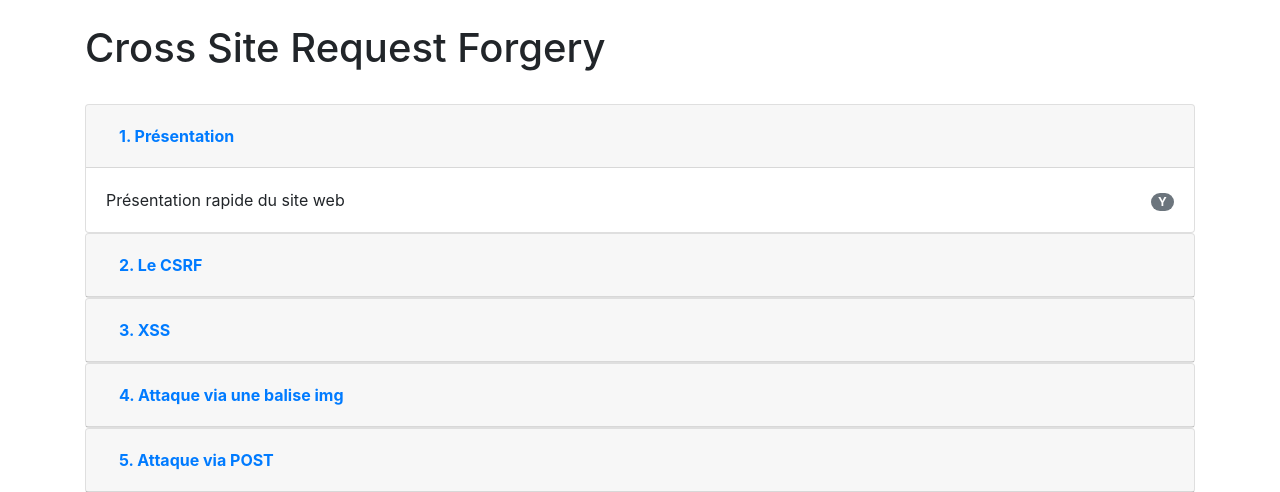
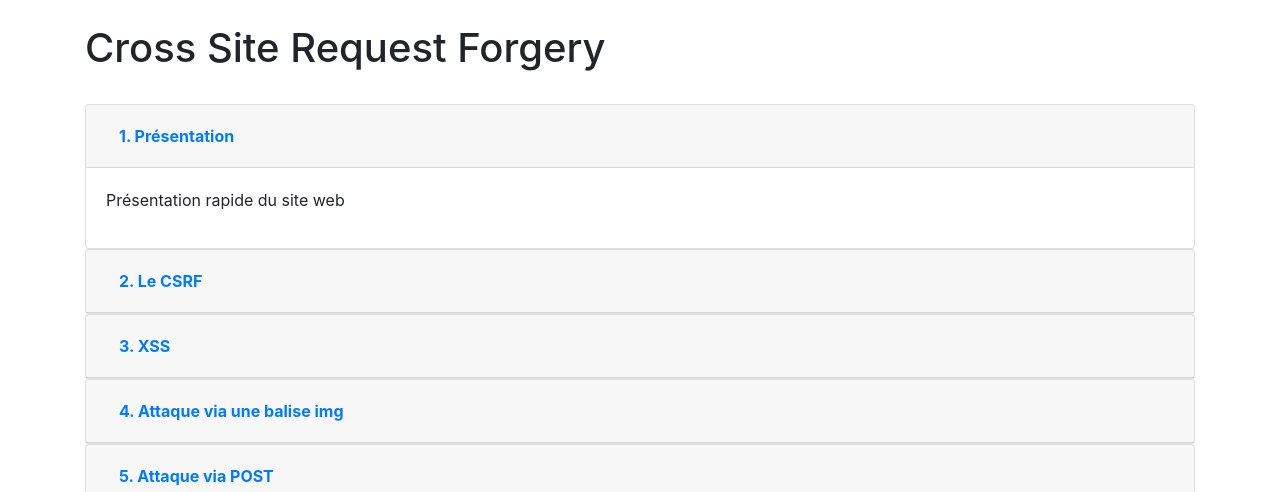
Before and after one commit to c-bertal/csrf, a Django app: page /presentation in a window 1280 px wide. Shown: the top 492 px of the page. Run offline with Django 3.2, Linux system fonts and the light colour scheme; some libraries are stand-ins or nearby versions.

Commit message:
fergthys

```diff
--- a/core/templates/core/presentation.html
+++ b/core/templates/core/presentation.html
@@ -22,9 +22,9 @@
                 <div id="collapseOne" class="collapse show" aria-labelledby="headingOne" data-parent="#accordion">
                     <div class="card-body">
                         <div class="float-right">
-                            <span class="badge badge-pill badge-secondary">Y</span>
+                            <span class="badge badge-pill badge-secondary"></span>
                         </div>
-                        Présentation rapide du site web
+                        <p>Présentation rapide du site web</p>
                     </div>
                 </div>
             </div>
@@ -42,7 +42,7 @@
                 <div id="collapseBdi" class="collapse" aria-labelledby="headingBdi" data-parent="#accordion">
                     <div class="card-body">
                         <div class="float-right">
-                            <span class="badge badge-pill badge-secondary">Y</span>
+                            <span class="badge badge-pill badge-secondary"></span>
                         </div>
                         Le principe d'une attaque CSRF
                     </div>
@@ -60,11 +60,12 @@
                 <div id="collapseAsd" class="collapse" aria-labelledby="headingAsd" data-parent="#accordion">
                     <div class="card-body">
                         <div class="float-right">
-                            <span class="badge badge-pill badge-secondary">Y</span>
+                            <span class="badge badge-pill badge-secondary"></span>
                         </div>
                         Démonstration de l'appel avec une balise &lt;script&gt;
                         <br>
                         Uniquement afin de faciliter les tests :
+                        <br>
                         <br>
                         <pre>
                             &lt;script&gt;alert('ALED')&lt;/script&gt;
@@ -84,21 +85,17 @@
                 <div id="collapseTwo" class="collapse" aria-labelledby="headingTwo" data-parent="#accordion">
                     <div class="card-body">
                         <div class="float-right">
-                            <span class="badge badge-pill badge-secondary">Y</span>
+                            <span class="badge badge-pill badge-secondary"></span>
                         </div>
-                        Démonstration de l'appel avec une balise &lt;img&gt;
-                        <br>
+                        <p>Démonstration de l'appel avec une balise &lt;img&gt;</p>
                         <pre>
                             &lt;img src="http://127.0.0.1:8000/csrf/save_comment?body=HACKED"&gt;
                         </pre>
-                        <br>
-                        Variante :
-                        <br>
+                        <p>Variante :</p>
                         <pre>
                             &lt;img src="" onerror="a = new XMLHttpRequest(); a.open('GET', 'http://127.0.0.1:8000/csrf/save_comment?body=JSCHACKED'); a.send();"&gt;
                         </pre>
-                        <br>
-                        Limitation de cet appel : GET
+                        <p>Limitation de cet appel : GET</p>
                     </div>
                 </div>
             </div>
@@ -114,7 +111,7 @@
                 <div id="collapseLdj" class="collapse" aria-labelledby="headingLdj" data-parent="#accordion">
                     <div class="card-body">
                         <div class="float-right">
-                            <span class="badge badge-pill badge-secondary">Y</span>
+                            <span class="badge badge-pill badge-secondary"></span>
                         </div>
                         Démonstration de l'appel avec une balise &lt;form&gt;
                         <br>
@@ -142,7 +139,7 @@
                 <div id="collapseThree" class="collapse" aria-labelledby="headingThree" data-parent="#accordion">
                     <div class="card-body">
                         <div class="float-right">
-                            <span class="badge badge-pill badge-secondary">Y</span>
+                            <span class="badge badge-pill badge-secondary"></span>
                         </div>
                         Changer le mot de passe de l'admin au lieu de poster des messages
                     </div>
@@ -165,13 +162,13 @@
                 <div id="collapseNch" class="collapse" aria-labelledby="headingNch" data-parent="#accordion">
                     <div class="card-body">
                         <div class="float-right">
-                            <span class="badge badge-pill badge-secondary">Y</span>
+                            <span class="badge badge-pill badge-secondary"></span>
                         </div>
-                        Activation de la défense CSRF standard
-                        <br>
-                        Qu'est-ce qu'elle ajoute
-                        <br>
-                        Démonstration des anciennes attaques
+                        <p>Principe du Synchronizer Pattern - Statefull</p>
+                        <p>En réalité : Double Submit Pattern - Stateless</p>
+                        <p>Activation de la défense CSRF standard</p>
+                        <p>Qu'est-ce qu'elle ajoute</p>
+                        <p>Les anciennes attaques</p>
                     </div>
                 </div>
             </div>
@@ -187,11 +184,10 @@
                 <div id="collapseBku" class="collapse" aria-labelledby="headingBku" data-parent="#accordion">
                     <div class="card-body">
                         <div class="float-right">
-                            <span class="badge badge-pill badge-secondary">Y</span>
+                            <span class="badge badge-pill badge-secondary"></span>
                         </div>
-                        Possibilité de contrer le CSRF tel que montré
-                        <br>
-                        Exemple:
+                        <p>Possibilité de contrer le CSRF tel que montré</p>
+                        <p>Exemple:</p>
                         <br>
                         <pre>
                             &lt;form method='POST' action='http://127.0.0.1:8000/csrf/save_comment_post' id="csrf-form"&gt;
@@ -228,7 +224,7 @@
                         </pre>
 
                         <br>
-                        Limitations de cette attaque
+                        <p>Limitations de cette attaque</p>
                     </div>
                 </div>
             </div>
@@ -244,9 +240,12 @@
                 <div id="collapseMdx" class="collapse" aria-labelledby="headingMdx" data-parent="#accordion">
                     <div class="card-body">
                         <div class="float-right">
-                            <span class="badge badge-pill badge-secondary">Y</span>
+                            <span class="badge badge-pill badge-secondary"></span>
                         </div>
-                        //TODO
+                        XSS
+                        <br>
+                        Sous domaine
+                        <br>
                     </div>
                 </div>
             </div>
@@ -262,7 +261,7 @@
                 <div id="collapsePsx" class="collapse" aria-labelledby="headingPsx" data-parent="#accordion">
                     <div class="card-body">
                         <div class="float-right">
-                            <span class="badge badge-pill badge-secondary">Y</span>
+                            <span class="badge badge-pill badge-secondary">C</span>
                         </div>
                         Implémentation de la méthode par chiffrement
                         <br>
@@ -282,7 +281,7 @@
                 <div id="collapseWkz" class="collapse" aria-labelledby="headingWkz" data-parent="#accordion">
                     <div class="card-body">
                         <div class="float-right">
-                            <span class="badge badge-pill badge-secondary">Y</span>
+                            <span class="badge badge-pill badge-secondary"></span>
                         </div>
                         Conclusion
                     </div>
```
